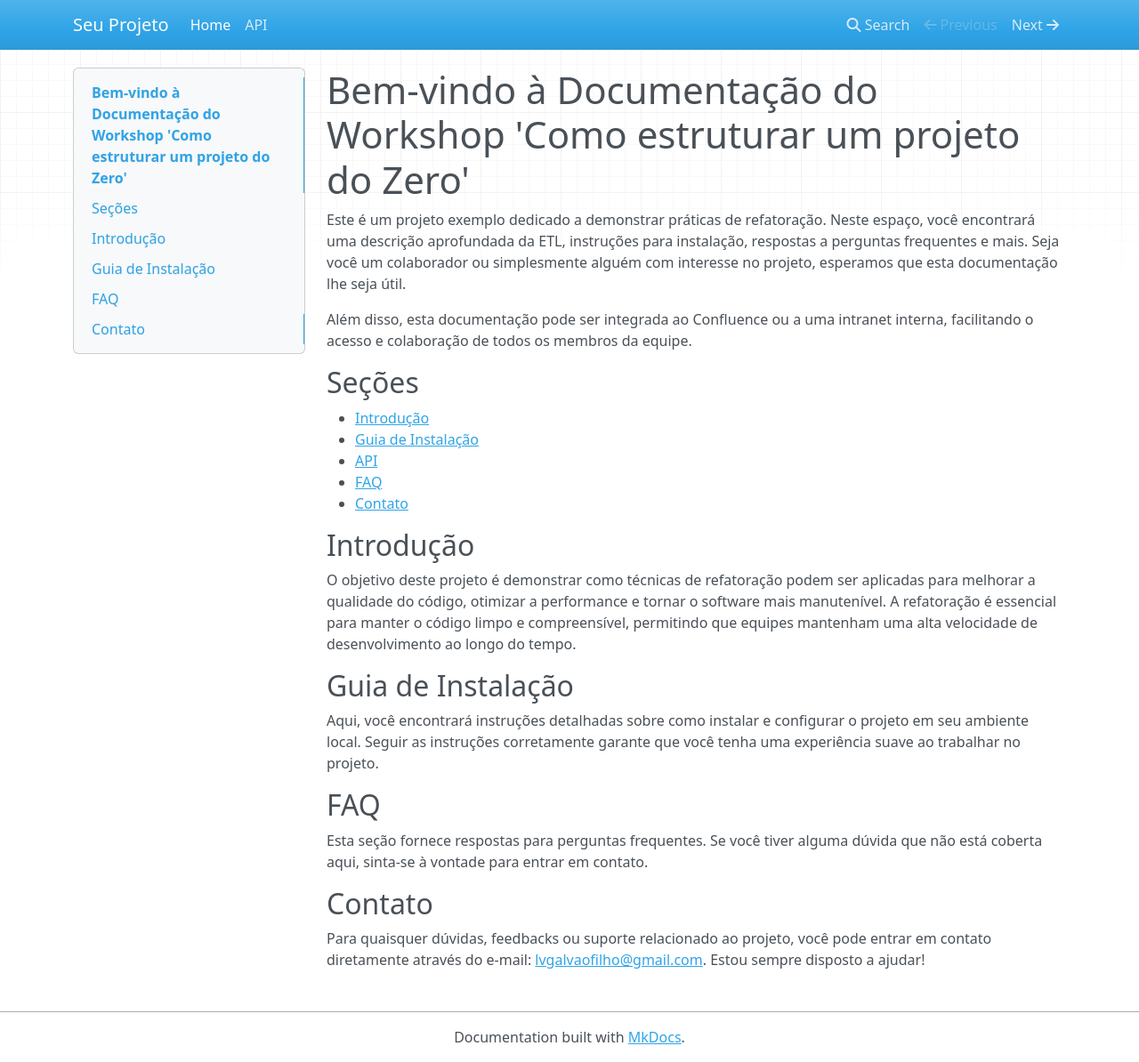
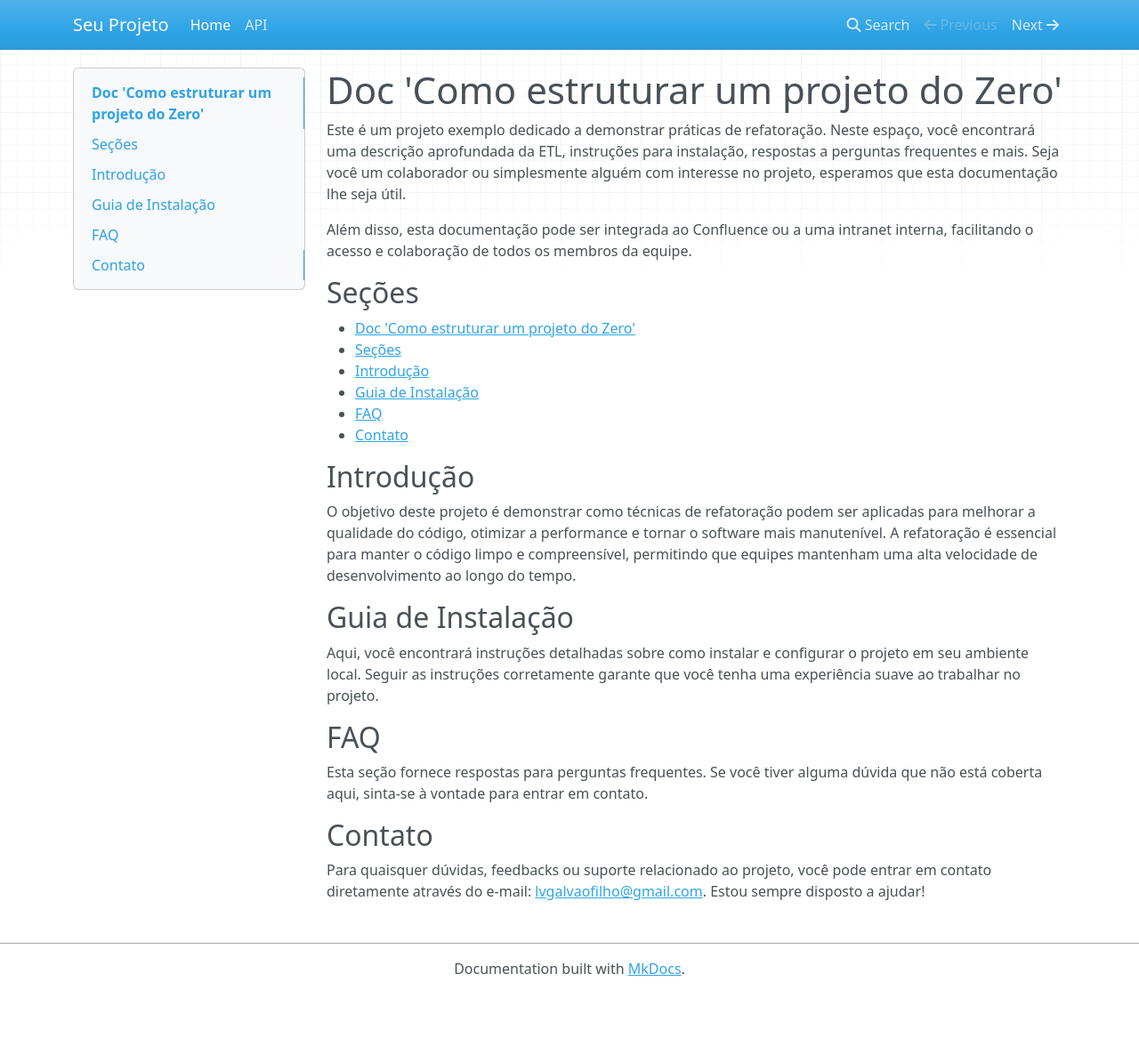
Before and after one commit to lvgalvao/DataProjectStarterKit, an MkDocs documentation site: the page built from docs/index.md, in a window 1280 px wide and 1194 px high. Shown: the whole window at 89% size. Built offline with MkDocs 1.6.1, drawn with Linux system fonts in a browser that asks for light colours; nearby versions of some CDN libraries.

Commit message:
update docs

```diff
--- a/docs/index.md
+++ b/docs/index.md
@@ -1,4 +1,4 @@
-# Bem-vindo à Documentação do Workshop 'Como estruturar um projeto do Zero'
+# Doc 'Como estruturar um projeto do Zero'
 
 Este é um projeto exemplo dedicado a demonstrar práticas de refatoração. Neste espaço, você encontrará uma descrição aprofundada da ETL, instruções para instalação, respostas a perguntas frequentes e mais. Seja você um colaborador ou simplesmente alguém com interesse no projeto, esperamos que esta documentação lhe seja útil.
 
@@ -6,11 +6,12 @@ Além disso, esta documentação pode ser integrada ao Confluence ou a uma intra
 
 ## Seções
 
-* [Introdução](#introdu%C3%A7%C3%A3o)
-* [Guia de Instalação](#guia-de-instala%C3%A7%C3%A3o)
-* [API](api.md)
-* [FAQ](#faq)
-* [Contato](#contato)
+- [Doc 'Como estruturar um projeto do Zero'](#doc-como-estruturar-um-projeto-do-zero)
+  - [Seções](#seções)
+  - [Introdução](#introdução)
+  - [Guia de Instalação](#guia-de-instalação)
+  - [FAQ](#faq)
+  - [Contato](#contato)
 
 ## Introdução
 
```
